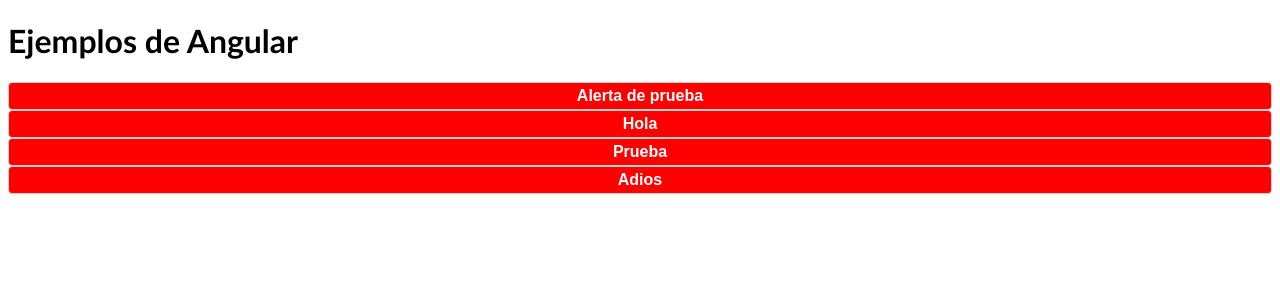
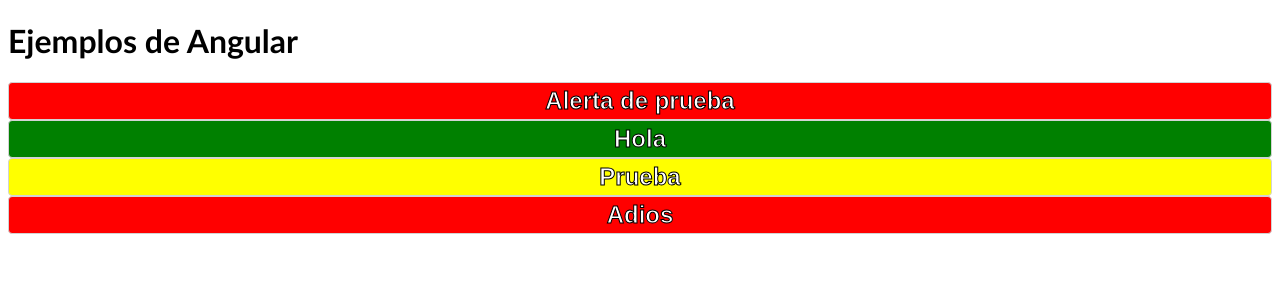
Before and after one commit to javierlete/angular-25-04, an Angular app in the folder ejemplos/: page / in a window 1280 px wide. Shown: the top 300 px of the page. Built offline with nearby package versions, Linux system fonts and the light colour scheme.

Commit message:
Atributo color

```diff
--- a/ejemplos/src/app/alerta.component.ts
+++ b/ejemplos/src/app/alerta.component.ts
@@ -2,19 +2,22 @@ import { Component, Input } from "@angular/core";
 
 @Component({
     selector: 'alerta',
-    template: '<div>{{mensaje}}</div>',
+    template: '<div style="background-color: {{color}}">{{mensaje}}</div>',
     styles: `div {
         text-align: center;
-        background-color: red;
+        -webkit-text-stroke-width: 1px;
+        -webkit-text-stroke-color: black;
         border: 1px solid lightgray;
         border-radius: 0.25rem;
         padding: 0.25rem;
         color: white;
         font-weight: bold;
         font-family: sans-serif;
+        font-size: 150%;
     }`,
     standalone: true,
 })
 export class AlertaComponent {
     @Input() mensaje = 'Alerta de prueba';
+    @Input() color = 'red';
 }
--- a/ejemplos/src/app/app.component.html
+++ b/ejemplos/src/app/app.component.html
@@ -1,5 +1,5 @@
 <h1>{{title}}</h1>
 <alerta></alerta>
-<alerta mensaje="Hola"></alerta>
-<alerta mensaje="Prueba"></alerta>
+<alerta color="green" mensaje="Hola"></alerta>
+<alerta color="yellow" mensaje="Prueba"></alerta>
 <alerta mensaje="Adios"></alerta>
```
